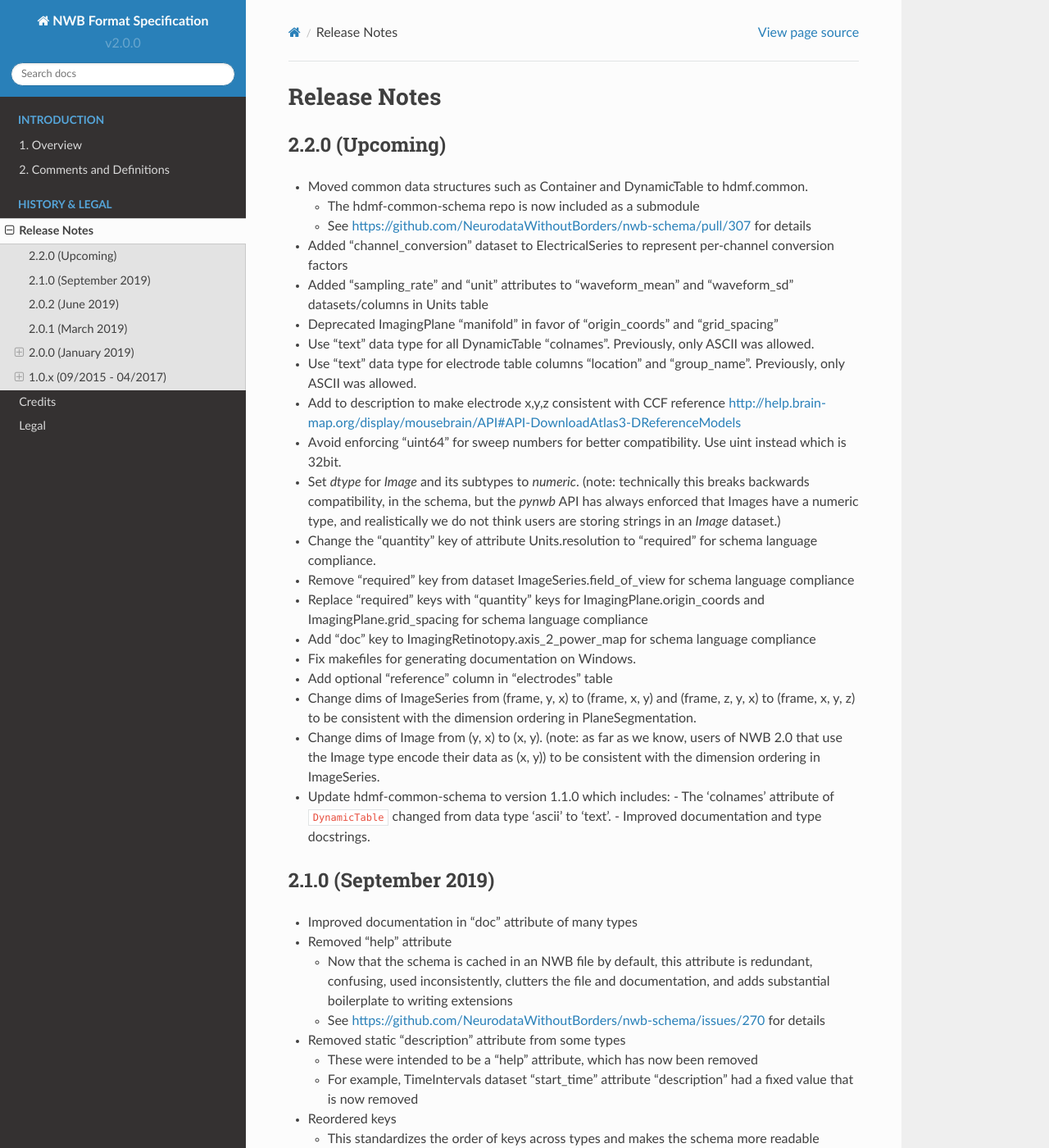
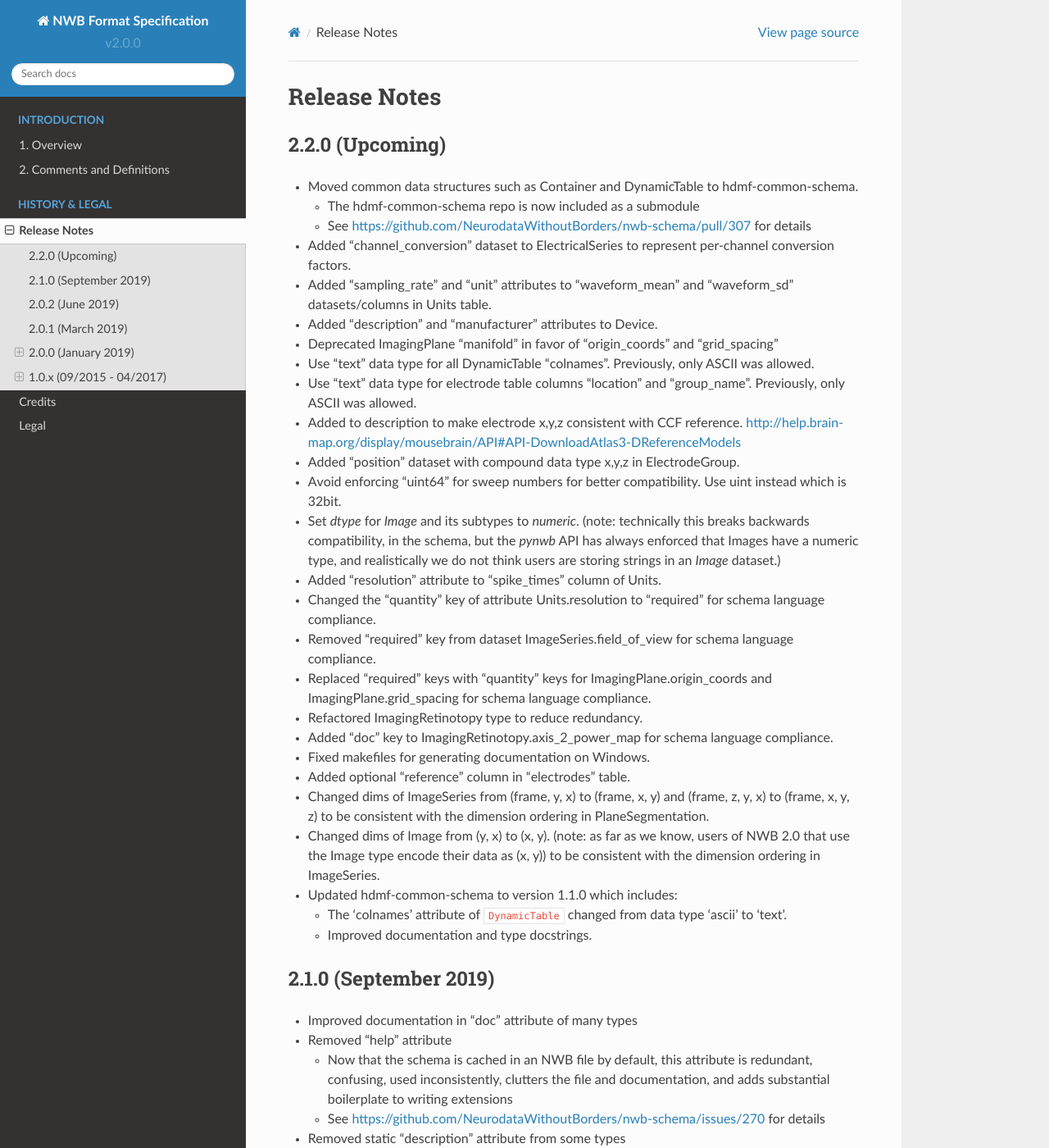
Before and after one commit to NeurodataWithoutBorders/nwb-schema, a Sphinx documentation site: the page built from docs/format/source/format_release_notes.rst, in a window 1280 px wide and 1400 px high. Shown: the whole window at 82% size. Built offline with Sphinx 7.4.7 and the Read the Docs theme 2.0.0, drawn with Linux system fonts in a browser that asks for light colours.

Commit message:
Update release notes with missing notes, fix formatting

```diff
--- a/docs/format/source/format_release_notes.rst
+++ b/docs/format/source/format_release_notes.rst
@@ -4,14 +4,16 @@
 2.2.0 (Upcoming)
 ----------------
 
-- Moved common data structures such as Container and DynamicTable to hdmf.common.
+- Moved common data structures such as Container and DynamicTable to hdmf-common-schema.
 
   - The hdmf-common-schema repo is now included as a submodule
   - See https://github.com/NeurodataWithoutBorders/nwb-schema/pull/307 for details
 
-- Added "channel_conversion" dataset to ElectricalSeries to represent per-channel conversion factors
+- Added "channel_conversion" dataset to ElectricalSeries to represent per-channel conversion factors.
 
-- Added "sampling_rate" and "unit" attributes to "waveform_mean" and "waveform_sd" datasets/columns in Units table
+- Added "sampling_rate" and "unit" attributes to "waveform_mean" and "waveform_sd" datasets/columns in Units table.
+
+- Added "description" and "manufacturer" attributes to Device.
 
 - Deprecated ImagingPlane "manifold" in favor of "origin_coords" and "grid_spacing"
 
@@ -19,29 +21,36 @@
 
 - Use "text" data type for electrode table columns "location" and "group_name". Previously, only ASCII was allowed.
 
-- Add to description to make electrode x,y,z consistent with CCF reference http://help.brain-map.org/display/mousebrain/API#API-DownloadAtlas3-DReferenceModels
+- Added to description to make electrode x,y,z consistent with CCF reference. http://help.brain-map.org/display/mousebrain/API#API-DownloadAtlas3-DReferenceModels
+
+- Added "position" dataset with compound data type x,y,z in ElectrodeGroup.
 
 - Avoid enforcing "uint64" for sweep numbers for better compatibility. Use uint instead which is 32bit.
 
 - Set `dtype` for `Image` and its subtypes to `numeric`. (note: technically this breaks backwards compatibility, in the schema, but the `pynwb` API has always enforced that Images have a numeric type, and realistically we do not think users are storing strings in an `Image` dataset.)
 
-- Change the "quantity" key of attribute Units.resolution to "required" for schema language compliance.
+- Added "resolution" attribute to "spike_times" column of Units.
 
-- Remove "required" key from dataset ImageSeries.field_of_view for schema language compliance
+- Changed the "quantity" key of attribute Units.resolution to "required" for schema language compliance.
 
-- Replace "required" keys with "quantity" keys for ImagingPlane.origin_coords and ImagingPlane.grid_spacing for schema language compliance
+- Removed "required" key from dataset ImageSeries.field_of_view for schema language compliance.
 
-- Add "doc" key to ImagingRetinotopy.axis_2_power_map for schema language compliance
+- Replaced "required" keys with "quantity" keys for ImagingPlane.origin_coords and ImagingPlane.grid_spacing for schema language compliance.
 
-- Fix makefiles for generating documentation on Windows.
+- Refactored ImagingRetinotopy type to reduce redundancy.
 
-- Add optional "reference" column in "electrodes" table
+- Added "doc" key to ImagingRetinotopy.axis_2_power_map for schema language compliance.
 
-- Change dims of ImageSeries from (frame, y, x) to (frame, x, y) and (frame, z, y, x) to (frame, x, y, z) to be consistent with the dimension ordering in PlaneSegmentation.
+- Fixed makefiles for generating documentation on Windows.
 
-- Change dims of Image from (y, x) to (x, y). (note: as far as we know, users of NWB 2.0 that use the Image type encode their data as (x, y)) to be consistent with the dimension ordering in ImageSeries.
+- Added optional "reference" column in "electrodes" table.
 
-- Update hdmf-common-schema to version 1.1.0 which includes:
+- Changed dims of ImageSeries from (frame, y, x) to (frame, x, y) and (frame, z, y, x) to (frame, x, y, z) to be consistent with the dimension ordering in PlaneSegmentation.
+
+- Changed dims of Image from (y, x) to (x, y). (note: as far as we know, users of NWB 2.0 that use the Image type encode their data as (x, y)) to be consistent with the dimension ordering in ImageSeries.
+
+- Updated hdmf-common-schema to version 1.1.0 which includes:
+
   - The 'colnames' attribute of ``DynamicTable`` changed from data type 'ascii' to 'text'.
   - Improved documentation and type docstrings.
 
```
